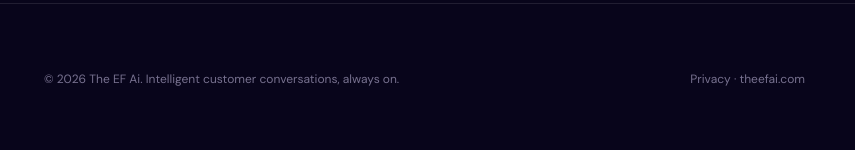
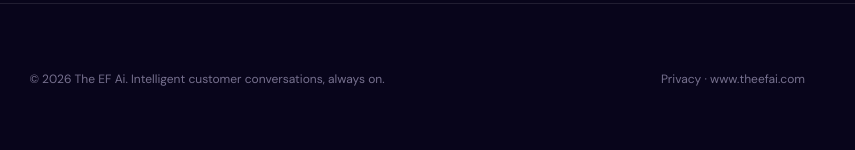
Before and after one commit to zihanahmad11/the-ef-ai-website, a website: page public/index.html in a window 1280 px wide. Shown: the part 6263-6413 px from the top of the page, 425-1280 px from the left. Drawn offline with Linux system fonts and the light colour scheme; animation ran at ten frames a second.

Commit message:
minor fix

```diff
--- a/public/index.html
+++ b/public/index.html
@@ -71,7 +71,7 @@
 
 <section id="contact" class="cta"><div class="container"><div class="kicker">Ready when you are</div><h2 class="reveal">Build a frontline that never misses the next conversation.</h2><p class="reveal">Tell us where leads are slipping through today. We'll map the highest-value automation opportunity for your business.</p><a class="btn-primary reveal" href="/strategy-audit/">Request an free AI strategy audit ↗</a></div></section>
 </main>
-<footer class="footer"><div class="container footer-inner"><img src="assets/logo-transparent.png" alt="The EF Ai"><span>© 2026 The EF Ai. Intelligent customer conversations, always on.</span><span><a href="/privacy/">Privacy</a> · theefai.com</span></div></footer>
+<footer class="footer"><div class="container footer-inner"><img src="assets/logo-transparent.png" alt="The EF Ai"><span>© 2026 The EF Ai. Intelligent customer conversations, always on.</span><span><a href="/privacy/">Privacy</a> · www.theefai.com</span></div></footer>
 <script>
   document.querySelectorAll('.reveal').forEach((el,i)=>el.style.transitionDelay=(i%5)*70+'ms');
   const io=new IntersectionObserver(entries=>entries.forEach(e=>{if(e.isIntersecting)e.target.classList.add('visible')}),{threshold:.12});document.querySelectorAll('.reveal').forEach(e=>io.observe(e));
```
